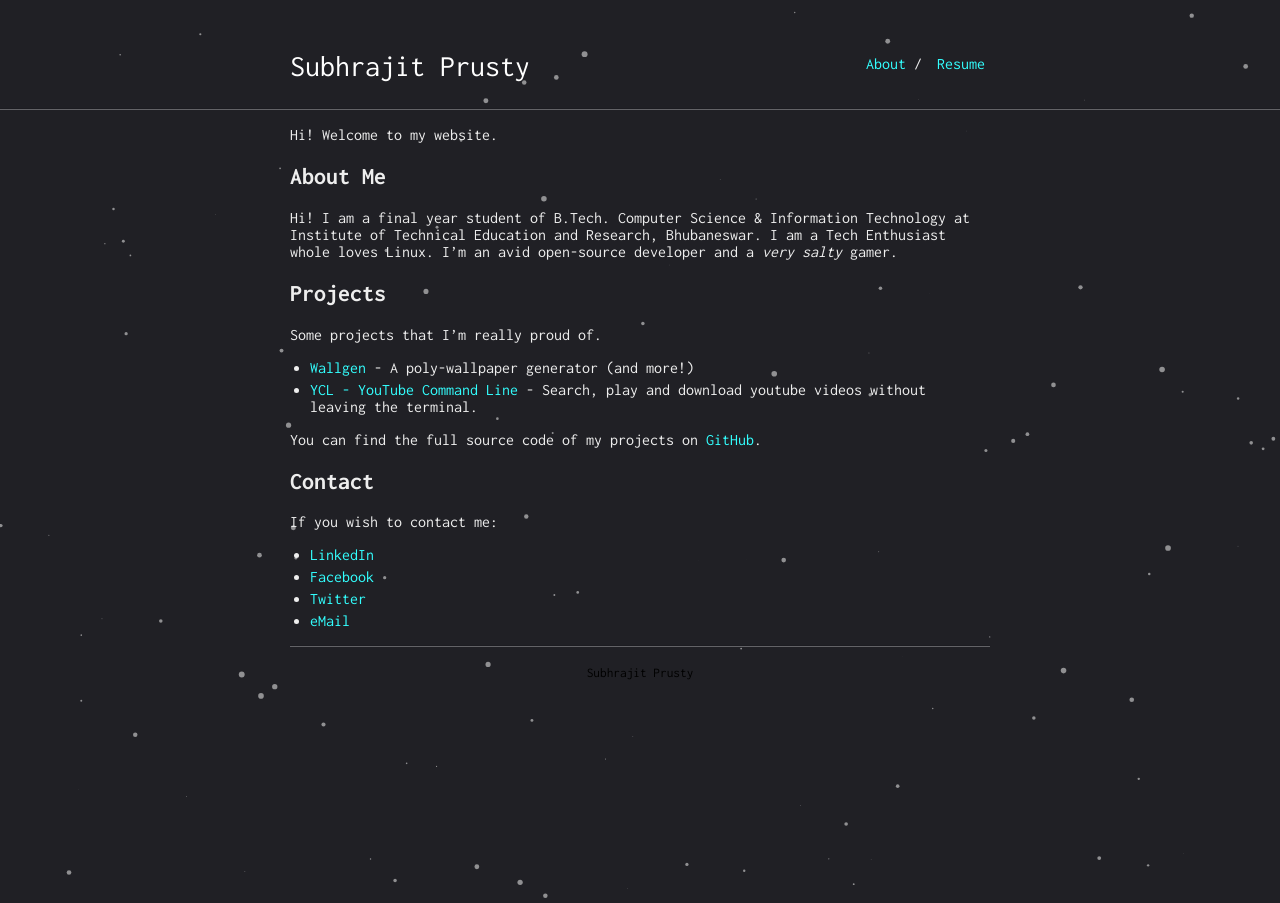
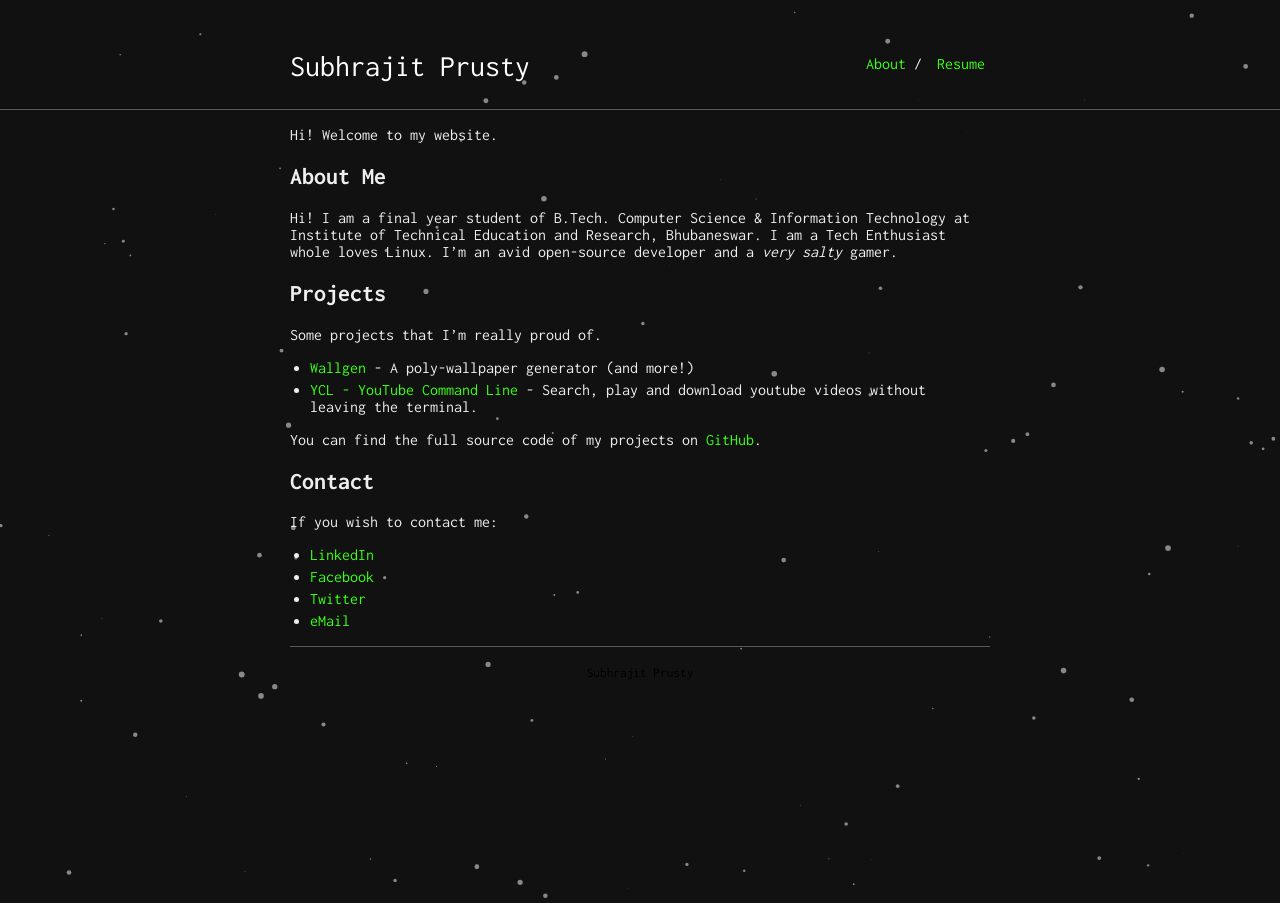
Before and after one commit to SubhrajitPrusty/SubhrajitPrusty.github.io, a Jekyll site: the page built from index.md, in a window 1280 px wide. Built offline with Jekyll 4.4.1, drawn with Linux system fonts in a browser that asks for light colours.

Commit message:
changed pallete

```diff
--- a/_sass/_style.scss
+++ b/_sass/_style.scss
@@ -14,7 +14,7 @@ body {
     font-family: "Inconsolata";
     height: 100%;
 	color: #eeeeee;
-	background-color: #202025;
+	background-color: #111111;
 }
 a {
     text-decoration: none;
--- a/_sass/vars.scss
+++ b/_sass/vars.scss
@@ -2,7 +2,7 @@
  * Customization Variables
  */
 
-$accent: #33FFFF;
+$accent: #39FF14;
 $image-size: 85px;
 
 /*
```
